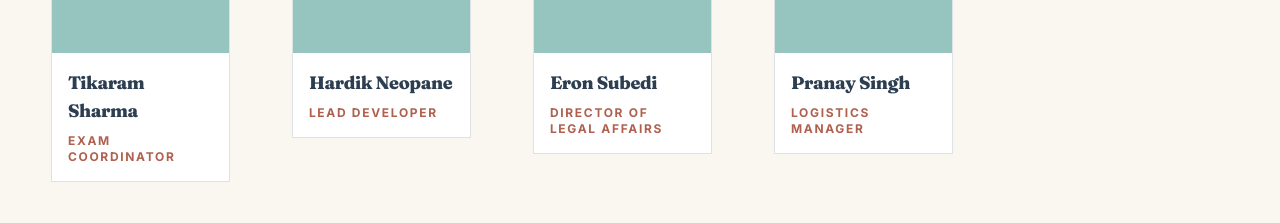
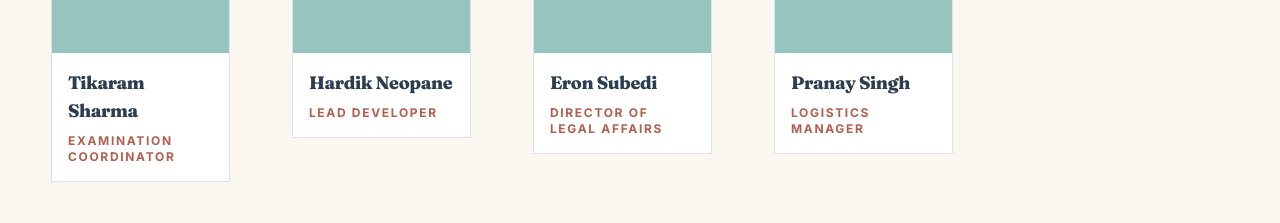
Before and after one commit to HardikNeo/NAFO, a React (Vite) app: page /about in a window 1280 px wide. Shown: the part 2020-2243 px from the top of the page. Built offline with nearby package versions, Linux system fonts and the light colour scheme; no server answers; the database is empty.

Commit message:
Use full examination coordinator title

```diff
--- a/src/components/Team.jsx
+++ b/src/components/Team.jsx
@@ -12,7 +12,7 @@ const teamRows = [
     { name: "Piyush Joshi", role: "Outreach Director and Examination Manager" },
   ],
   [
-    { name: "Tikaram Sharma", role: "Exam Coordinator" },
+    { name: "Tikaram Sharma", role: "Examination Coordinator" },
     { name: "Hardik Neopane", role: "Lead Developer" },
     { name: "Eron Subedi", role: "Director of Legal Affairs" },
     { name: "Pranay Singh", role: "Logistics Manager" },
```
